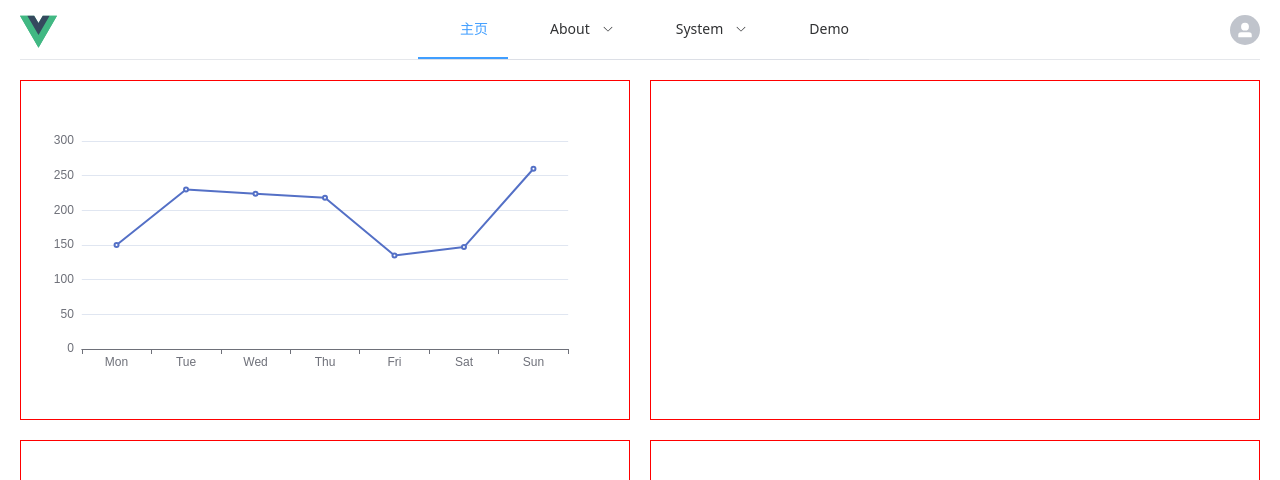
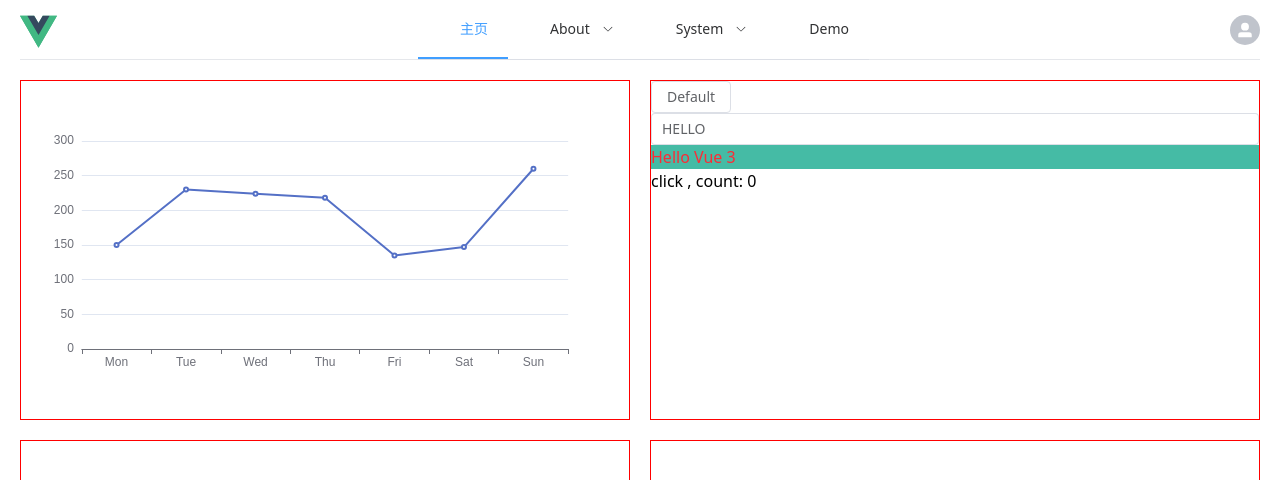
Before and after one commit to fewbadboy/vite-vue-ts, a Vue app: page / in a window 1280 px wide. Shown: the top 480 px of the page. Built offline with nearby package versions, Linux system fonts and the light colour scheme.

Commit message:
feat: add demo code

```diff
--- a/src/global.d.ts
+++ b/src/global.d.ts
@@ -17,6 +17,5 @@ declare module 'vue-router' {
 }
 
 declare global {
-  type ChartElement = HTMLElement | null
   type ChartInstance = ECharts | null
 }
--- /dev/null
+++ b/src/utils/composition.ts
@@ -0,0 +1,34 @@
+import type { TemplateRef } from 'vue'
+import { onMounted, onUnmounted } from 'vue'
+import { debounce } from 'lodash'
+import type { EChartsOption } from 'echarts'
+import * as echarts from 'echarts'
+
+export function useCharts(
+  chartRef: TemplateRef<HTMLElement>,
+  option: EChartsOption,
+) {
+  let chartInstance: ChartInstance = null
+
+  const handleResize = debounce(() => {
+    chartInstance?.resize()
+  }, 500)
+
+  onMounted(() => {
+    initChart()
+    window.addEventListener('resize', handleResize)
+  })
+
+  onUnmounted(() => {})
+
+  function initChart() {
+    if (chartRef.value) {
+      chartInstance = echarts.init(chartRef.value)
+      chartInstance.setOption(option)
+    }
+  }
+
+  return {
+    getInstance: () => chartInstance,
+  }
+}
--- a/src/views/home/components/line-chart.vue
+++ b/src/views/home/components/line-chart.vue
@@ -1,14 +1,10 @@
 <script setup lang="ts">
-import { onMounted, onUnmounted, ref } from 'vue'
-import { debounce } from 'lodash'
-import * as echarts from 'echarts'
+import { useTemplateRef } from 'vue'
+import { useCharts } from '@/utils/composition'
+import type { EChartsOption } from 'echarts'
 
-const lineChart = ref<ChartElement>(null)
-let myChart: ChartInstance = null
-
-onMounted(() => {
-  myChart = echarts.init(lineChart.value)
-  const option = {
+const lineChart = useTemplateRef<HTMLElement>('lineChart')
+const option: EChartsOption = {
   xAxis: {
     type: 'category',
     data: ['Mon', 'Tue', 'Wed', 'Thu', 'Fri', 'Sat', 'Sun'],
@@ -23,21 +19,8 @@ onMounted(() => {
     },
   ],
 }
-  myChart.setOption(option)
-  window.addEventListener('resize', handleResize)
-})
 
-onUnmounted(() => {
-  window.removeEventListener('resize', handleResize)
-  if (myChart) {
-    myChart.dispose()
-    myChart = null
-  }
-})
-
-const handleResize = debounce(() => {
-  myChart?.resize()
-})
+useCharts(lineChart, option)
 </script>
 <template>
   <div ref="lineChart" class="h-full"></div>
--- /dev/null
+++ b/src/views/home/components/say-content.vue
@@ -0,0 +1,35 @@
+<script setup lang="ts">
+import { ref, onMounted, useAttrs } from 'vue'
+
+defineOptions({ inheritAttrs: false })
+
+const attrs = useAttrs()
+
+type SayType = {
+  content: string
+  count?: number
+}
+
+const { content } = defineProps<SayType>()
+const msg = ref('Hello Vue 3')
+
+const [model, modifiers] = defineModel<string>('title', {
+  set(value) {
+    console.log(modifiers)
+    if (modifiers.lower) {
+      return value.toLowerCase()
+    }
+    return value
+  },
+})
+
+onMounted(() => {})
+</script>
+
+<template>
+  <el-input v-model="model" placeholder="请输入" />
+  <div :class="attrs.class">{{ msg }}</div>
+  <div>{{ content }} , count: {{ count ?? 0 }}</div>
+</template>
+
+<style scoped></style>
--- a/src/views/home/index.vue
+++ b/src/views/home/index.vue
@@ -1,13 +1,30 @@
 <script setup lang="ts">
-import lineChart from './components/line-chart.vue'
+import { reactive, ref } from 'vue'
+import LineChart from './components/line-chart.vue'
+import SayContent from './components/say-content.vue'
+
+const upper = ref('HELLO')
+
+const obj = reactive({
+  content: 'click',
+  count: 0,
+})
+
+function handleClick() {
+  obj.content = 'click again!'
+  obj.count++
+}
 </script>
 
 <template>
   <div class="dashboard">
     <div class="item a">
-      <lineChart />
+      <LineChart />
     </div>
-    <div class="item b"></div>
+    <div class="item b">
+      <el-button @click="handleClick">Default</el-button>
+      <SayContent v-model:title.lower="upper" v-bind="obj" class="red" />
+    </div>
     <div class="item c"></div>
     <div class="item d"></div>
   </div>
```
Lines whose indentation alone changed are shown as unchanged.
